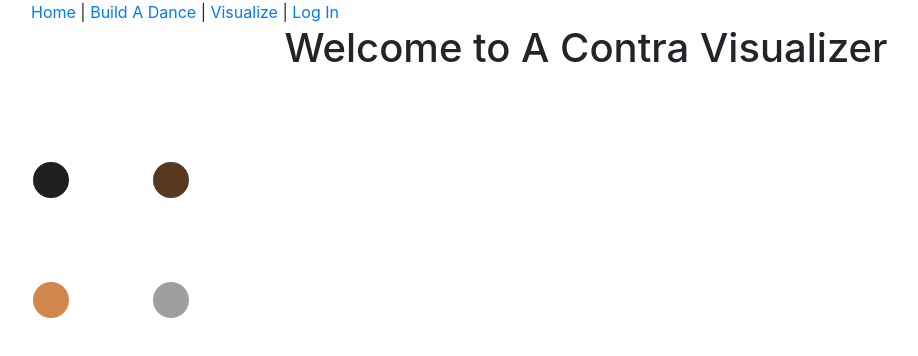
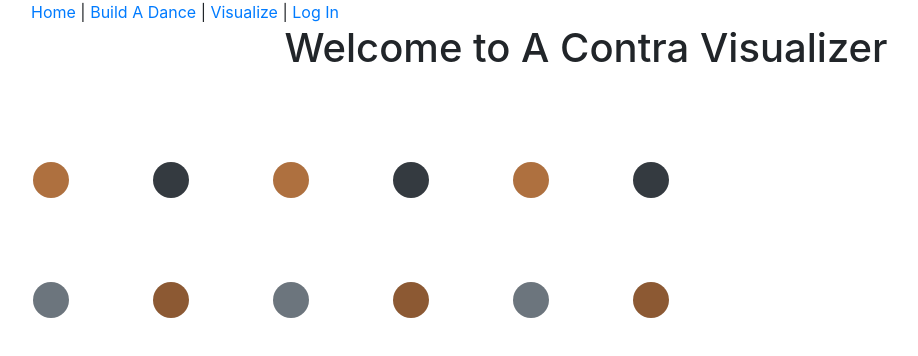
Before and after one commit to ritabc/contra-frontend, an Angular app: page /visualize in a window 1280 px wide. Shown: the top 356 px of the page, without its empty margins (54-972 px from the left). Built offline with nearby package versions, Linux system fonts and the light colour scheme.

Commit message:
Change structure of html, add more dancers, remove concept of hands4 for now

```diff
--- a/src/app/visualize/visualize.component.html
+++ b/src/app/visualize/visualize.component.html
@@ -1,181 +1,208 @@
+<!-- dark/light represents down(dark)/one's and up(light)/two's travel. One dancer's color can change -->
+<!-- dancerId (R1, L6) remains with the svg, and does not change -->
+  <!-- At the start, R1/L1, R3/L3 mean 1's, however when R5/L5 get to the bottom, they will become 2's. -->
+<!-- ravens are always ravens, vice versa -->
+<!-- Original position means Odds are Dark, -->
 <div class="dance-set">
-  <div class="first hands4">
-    <span class="move trigger">
-      <svg class="lark-one" [ngStyle]="larkOnePosition" #lark1>
-        <circle class="circleClass" cx="20" cy="20" r="18" fill='#583820' />
+  <svg>
+  <!-- <svg class="color-one" [ngStyle]="larkOnePosition" #lark1> -->
+    <circle class="dark" cx="0" cy="0" r="18" fill='#8C5933' id="L1"/>
+  <!-- </svg> -->
+  <!-- <svg class="raven-one" #raven1 [ngStyle]="ravenOnePosition"> -->
+    <circle class="dark" cx="0" cy="0" r="18" fill='#343a40' id="R1"/>
+  <!-- </svg> -->
+  <!-- <svg class="lark-two" #lark2 [ngStyle]="larkTwoPosition"> -->
+    <circle class="light" cx="0" cy="0" r="18" fill='#AE703F'id="L2" />
+  <!-- </svg> -->
+  <!-- <svg class="raven-two" #raven2 [ngStyle]="ravenTwoPosition"> -->
+    <circle class="light" cx="0" cy="0" r="18" fill='#6c757d' id="R2"/>
+  <!-- </svg>
+  <svg class="lark-one" [ngStyle]="larkOnePosition" #lark1> -->
+    <circle class="dark" cx="0" cy="0" r="18" fill='#8C5933' id="L3"/>
+  <!-- </svg>
+  <svg class="raven-one" #raven1 [ngStyle]="ravenOnePosition"> -->
+    <circle class="dark" cx="0" cy="0" r="18" fill='#343a40' id="R3"/>
+  <!-- </svg>
+  <svg class="lark-two" #lark2 [ngStyle]="larkTwoPosition"> -->
+    <circle class="light" cx="0" cy="0" r="18" fill='#AE703F' id="L4"/>
+  <!-- </svg>
+  <svg class="raven-two" #raven2 [ngStyle]="ravenTwoPosition"> -->
+    <circle class="light" cx="0" cy="0" r="18" fill='#6c757d' id="R4"/>
+  <!-- </svg>
+  <svg class="lark-one" [ngStyle]="larkOnePosition" #lark1> -->
+    <circle class="dark" cx="0" cy="0" r="18" fill='#8C5933' id="L5"/>
+  <!-- </svg>
+  <svg class="raven-one" #raven1 [ngStyle]="ravenOnePosition"> -->
+    <circle class="dark" cx="0" cy="0" r="18" fill='#343a40' id="R5"/>
+  <!-- </svg>
+  <svg class="lark-two" #lark2 [ngStyle]="larkTwoPosition"> -->
+    <circle class="light" cx="0" cy="0" r="18" fill='#AE703F' id="L6"/>
+  <!-- </svg> -->
+  <!-- <svg class="raven-two" #raven2 [ngStyle]="ravenTwoPosition"> -->
+    <circle class="light" cx="0" cy="0" r="18" fill='#6c757d' id="R6"/>
   </svg>
-      <svg class="raven-one" #raven1 [ngStyle]="ravenOnePosition">
-        <circle class="circleClass" cx="20" cy="20" r="18" fill='#1f1f1f' />
-      </svg>
-      <svg class="lark-two" #lark2 [ngStyle]="larkTwoPosition">
-        <circle class="circleClass" cx="20" cy="20" r="18" fill='#d1864c' />
-      </svg>
-      <svg class="raven-two" #raven2 [ngStyle]="ravenTwoPosition">
-        <circle class="circleClass" cx="20" cy="20" r="18" fill='#9f9f9f' />
-      </svg>
-    </span>
+</div>
+<!-- <app-steps></app-steps> -->
+
 <!-- <span class="position">
   <div class="position-item A1">
     <svg>
-          <circle class="circleClass" cx="20" cy="20" r="18" fill='#583820' />
+      <circle class="circleClass" cx="20" cy="20" r="18" fill='#8C5933' />
     </svg>
   </div>
   <div class="position-item B1">
     <svg class="circle">
-          <circle class="circleClass" cx="20" cy="20" r="18" fill='#583820' />
+      <circle class="circleClass" cx="20" cy="20" r="18" fill='#8C5933' />
     </svg>
     </div>
   <div class="position-item C1">
     <svg class="circle">
-          <circle class="circleClass" cx="20" cy="20" r="18" fill='#583820' />
+      <circle class="circleClass" cx="20" cy="20" r="18" fill='#8C5933' />
     </svg>
   </div>
   <div class="position-item D1">
     <svg class="circle">
-          <circle class="circleClass" cx="20" cy="20" r="18" fill='#583820' />
+      <circle class="circleClass" cx="20" cy="20" r="18" fill='#8C5933' />
     </svg>
   </div>
   <div class="position-item A2">
     <svg class="circle">
-          <circle class="circleClass" cx="20" cy="20" r="18" fill='#583820' />
+      <circle class="circleClass" cx="20" cy="20" r="18" fill='#8C5933' />
     </svg>
   </div>
   <div class="position-item B2">
     <svg class="circle">
-          <circle [ngStyle]="dancerBird" class="circleClass" cx="20" cy="20" r="18" fill='#583820' />
+      <circle [ngStyle]="dancerBird" class="circleClass" cx="20" cy="20" r="18" fill='#8C5933' />
     </svg>
   </div>
   <div class="position-item C2">
     <svg class="circle">
-          <circle [ngStyle]="dancerBird" class="circleClass" cx="20" cy="20" r="18" fill='#583820' />
+      <circle [ngStyle]="dancerBird" class="circleClass" cx="20" cy="20" r="18" fill='#8C5933' />
     </svg>
   </div>
   <div class="position-item D2">
     <svg class="circle">
-          <circle [ngStyle]="dancerBird" class="circleClass" cx="20" cy="20" r="18" fill='#583820' />
+      <circle [ngStyle]="dancerBird" class="circleClass" cx="20" cy="20" r="18" fill='#8C5933' />
     </svg>
   </div>
   <div class="position-item mainh4 A3">
     <svg class="circle">
-          <circle class="circleClass" cx="20" cy="20" r="18" fill='#583820' />
+      <circle class="circleClass" cx="20" cy="20" r="18" fill='#8C5933' />
     </svg>
   </div>
   <div class="position-item mainh4 B3">
     <svg class="circle">
-          <circle class="circleClass" cx="20" cy="20" r="18" fill='#583820' />
+      <circle class="circleClass" cx="20" cy="20" r="18" fill='#8C5933' />
     </svg>
   </div>
   <div class="position-item mainh4 C3">
     <svg class="circle">
-          <circle class="circleClass" cx="20" cy="20" r="18" fill='#583820' />
+      <circle class="circleClass" cx="20" cy="20" r="18" fill='#8C5933' />
     </svg>
   </div>
   <div class="position-item mainh4 D3">
     <svg class="circle">
-          <circle class="circleClass" cx="20" cy="20" r="18" fill='#583820' />
+      <circle class="circleClass" cx="20" cy="20" r="18" fill='#8C5933' />
     </svg>
   </div>
   <div class="position-item mainh4 A4">
     <svg class="circle">
-          <circle class="circleClass" cx="20" cy="20" r="18" fill='#583820' />
+      <circle class="circleClass" cx="20" cy="20" r="18" fill='#8C5933' />
     </svg>
   </div>
   <div class="position-item mainh4 B4">
     <svg class="circle">
-          <circle class="circleClass" cx="20" cy="20" r="18" fill='#583820' />
+      <circle class="circleClass" cx="20" cy="20" r="18" fill='#8C5933' />
     </svg>
   </div>
   <div class="position-item mainh4 C4">
     <svg class="circle">
-          <circle class="circleClass" cx="20" cy="20" r="18" fill='#583820' />
+      <circle class="circleClass" cx="20" cy="20" r="18" fill='#8C5933' />
     </svg>
   </div>
   <div class="position-item mainh4 D4">
     <svg class="circle">
-          <circle class="circleClass" cx="20" cy="20" r="18" fill='#583820' />
+      <circle class="circleClass" cx="20" cy="20" r="18" fill='#8C5933' />
     </svg>
   </div>
   <div class="position-item mainh4 A5">
     <svg class="circle">
-          <circle class="circleClass" cx="20" cy="20" r="18" fill='#583820' />
+      <circle class="circleClass" cx="20" cy="20" r="18" fill='#8C5933' />
     </svg>
   </div>
   <div class="position-item mainh4 B5">
     <svg class="circle">
-          <circle class="circleClass" cx="20" cy="20" r="18" fill='#583820' />
+      <circle class="circleClass" cx="20" cy="20" r="18" fill='#8C5933' />
     </svg>
   </div>
   <div class="position-item mainh4 C5">
     <svg class="circle">
-          <circle class="circleClass" cx="20" cy="20" r="18" fill='#583820' />
+      <circle class="circleClass" cx="20" cy="20" r="18" fill='#8C5933' />
     </svg>
   </div>
   <div class="position-item mainh4 D5">
     <svg class="circle">
-          <circle class="circleClass" cx="20" cy="20" r="18" fill='#583820' />
+      <circle class="circleClass" cx="20" cy="20" r="18" fill='#8C5933' />
     </svg>
   </div>
   <div class="position-item mainh4 A6">
     <svg class="circle">
-          <circle class="circleClass" cx="20" cy="20" r="18" fill='#583820' />
+      <circle class="circleClass" cx="20" cy="20" r="18" fill='#8C5933' />
     </svg>
   </div>
   <div class="position-item mainh4 B6">
     <svg class="circle">
-          <circle class="circleClass" cx="20" cy="20" r="18" fill='#583820' />
+      <circle class="circleClass" cx="20" cy="20" r="18" fill='#8C5933' />
     </svg>
   </div>
   <div class="position-item mainh4 C6">
     <svg class="circle">
-          <circle class="circleClass" cx="20" cy="20" r="18" fill='#583820' />
+      <circle class="circleClass" cx="20" cy="20" r="18" fill='#8C5933' />
     </svg>
   </div>
   <div class="position-item mainh4 D6">
     <svg class="circle">
-          <circle class="circleClass" cx="20" cy="20" r="18" fill='#583820' />
+      <circle class="circleClass" cx="20" cy="20" r="18" fill='#8C5933' />
     </svg>
   </div>
   <div class="position-item A7">
     <svg class="circle">
-          <circle class="circleClass" cx="20" cy="20" r="18" fill='#583820' />
+      <circle class="circleClass" cx="20" cy="20" r="18" fill='#8C5933' />
     </svg>
   </div>
   <div class="position-item B7">
     <svg class="circle">
-          <circle class="circleClass" cx="20" cy="20" r="18" fill='#583820' />
+      <circle class="circleClass" cx="20" cy="20" r="18" fill='#8C5933' />
     </svg>
   </div>
   <div class="position-item C7">
     <svg class="circle">
-          <circle class="circleClass" cx="20" cy="20" r="18" fill='#583820' />
+      <circle class="circleClass" cx="20" cy="20" r="18" fill='#8C5933' />
     </svg>
   </div>
   <div class="position-item D7">
     <svg class="circle">
-          <circle class="circleClass" cx="20" cy="20" r="18" fill='#583820' />
+      <circle class="circleClass" cx="20" cy="20" r="18" fill='#8C5933' />
     </svg>
   </div>
   <div class="position-item A8">
     <svg class="circle">
-          <circle class="circleClass" cx="20" cy="20" r="18" fill='#583820' />
+      <circle class="circleClass" cx="20" cy="20" r="18" fill='#8C5933' />
     </svg>
   </div>
   <div class="position-item B8">
     <svg class="circle">
-          <circle class="circleClass" cx="20" cy="20" r="18" fill='#583820' />
+      <circle class="circleClass" cx="20" cy="20" r="18" fill='#8C5933' />
     </svg>
   </div>
   <div class="position-item C8">
     <svg class="circle">
-          <circle class="circleClass" cx="20" cy="20" r="18" fill='#583820' />
+      <circle class="circleClass" cx="20" cy="20" r="18" fill='#8C5933' />
     </svg>
   </div>
   <div class="position-item D8">
     <svg class="circle">
-          <circle class="circleClass" cx="20" cy="20" r="18" fill='#583820' />
+      <circle class="circleClass" cx="20" cy="20" r="18" fill='#8C5933' />
     </svg>
   </div>
 </span> -->
-  </div>
-</div>
-<!-- <app-steps></app-steps> -->
--- a/src/app/visualize/visualize.component.scss
+++ b/src/app/visualize/visualize.component.scss
@@ -59,42 +59,79 @@
 }
 
 .dance-set {
-  margin-top: 0px;
-  // display:block;
-  position:static;
-  span.move {
-    // --squarePosition1: 0px;
-    // --squarePosition2: 80px;
-    // --squarePosition3: 120px;
-    // --squarePosition4: 200px;
+  $number-of-hands-fours: 3;
+  $odd-numbers-list: 1 3 5;
+  $even-numbers-list: 2 4 6;
+  // display: inline-block;
+  svg {
+    height: 320px;
+    width: 160px + 240px * ($number-of-hands-fours - 1);
+    margin: 0 auto;
 
-    width: 160px;
-    height: 320px;
-    position: fixed; //or fixed or absolute
-    // background-color: red;
-    // &:hover {
-      // .raven-one {
-      //   transform: translate(-40px, 40px);
-      // }
-      // .raven-two {
-      //   transform: translate(40px, -40px);
-      // }
-      //
-      // .lark-two {
-      //   transform: translate(40px, 40px);
-      // }
-      // .lark-one {
-      //   transform: translate(-40px, -40px);
-      // }
-    // }
+    @for $i from 1 through length($odd-numbers-list) {
+      #L#{nth($odd-numbers-list, $i)} {
+        transform: translate(((240px*$i)-100px), 220px)
+      }
+      #R#{nth($odd-numbers-list, $i)} {
+        transform: translate(((240px*$i)-100px), 100px);
+      }
+    }
 
-
-    svg {
-      width: 40px;
-      height: 40px;
-      position: absolute;
+    @for $j from 1 through length($even-numbers-list) {
+      #L#{nth($even-numbers-list, $j)} {
+        transform: translate(((240px*$j)-220px), 100px)
+      }
+      #R#{nth($even-numbers-list, $j)} {
+        transform: translate(((240px*$j)-220px), 220px);
+      }
     }
   }
+    // &#hands-four-#{$i} {
+    //   // position: fixed;
+    //   display: inline;
+    //   height: 320px;
+    //   svg {
+    //     width: 40px;
+    //     height: 40px;
+    //     position: fixed;
+    //     // display: inline-block;
+    //   }
+    //   &.raven-one {
+    //     top: 80px;
+    //     left: 120px + 240px*$i;
+    //   }
+    //   &.lark-one {
+    //     top: 200px;
+    //     left: 120px + 240px*$i;
+    //   }
+    // }
+// }
+
+  // span.firsth4 {
+  //   position: absolute; //can be fixed or absolute
+  //
+  //   span.move {
+  //
+  //     // &:hover {
+  //       // .raven-one {
+  //       //   transform: translate(-40px, 40px);
+  //       // }
+  //       // .raven-two {
+  //       //   transform: translate(40px, -40px);
+  //       // }
+  //       //
+  //       // .lark-two {
+  //       //   transform: translate(40px, 40px);
+  //       // }
+  //       // .lark-one {
+  //       //   transform: translate(-40px, -40px);
+  //       // }
+  //     // }
+  //
+  //
+  //   }
+  //
+  // }
 }
 
 //
@@ -139,7 +176,7 @@
 
 
 // #dancer-use {
-//   fill: #1f1f1f;
+//   fill: #343a40;
 // }
 
 // .position {
```
Also changed, not shown: src/app/visualize/visualize.component.ts (+6 -11 lines), 1 other file (tests, documents, lock files or other folders). Lines whose indentation alone changed are shown as unchanged.
